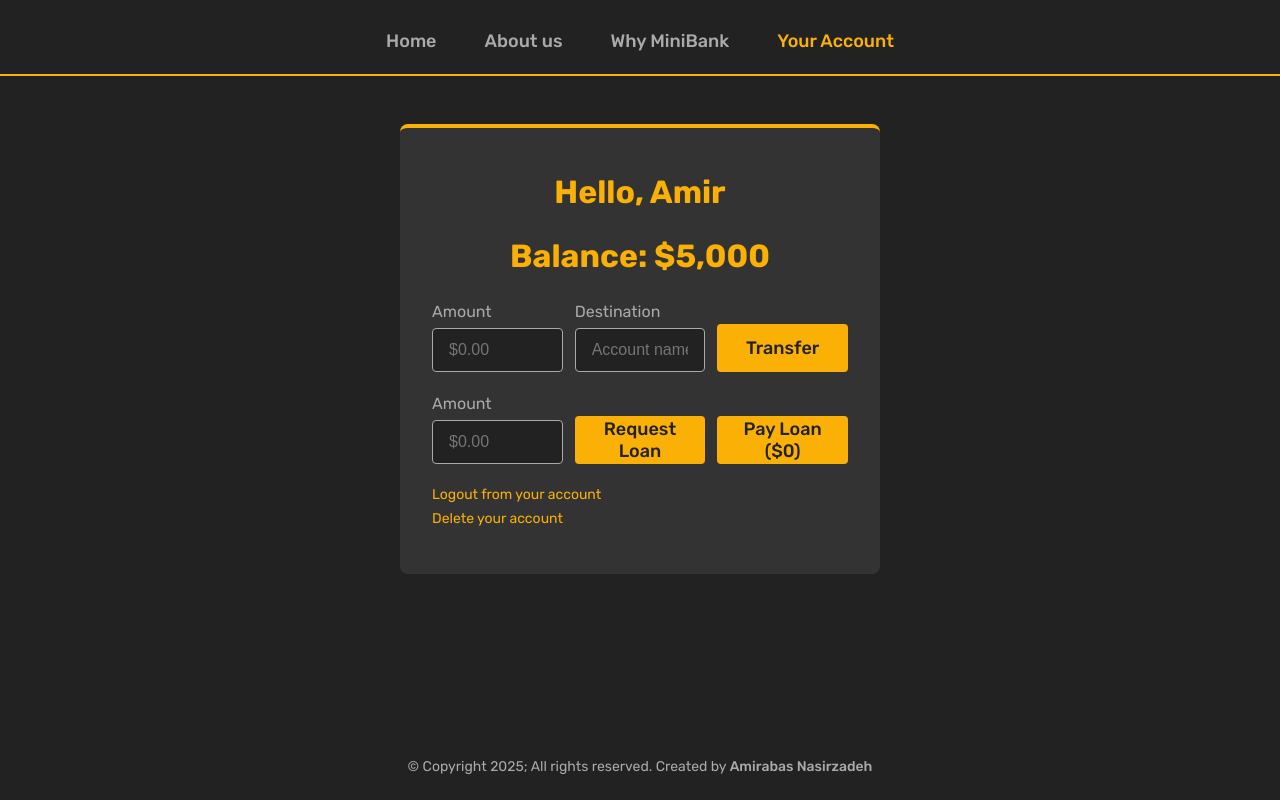
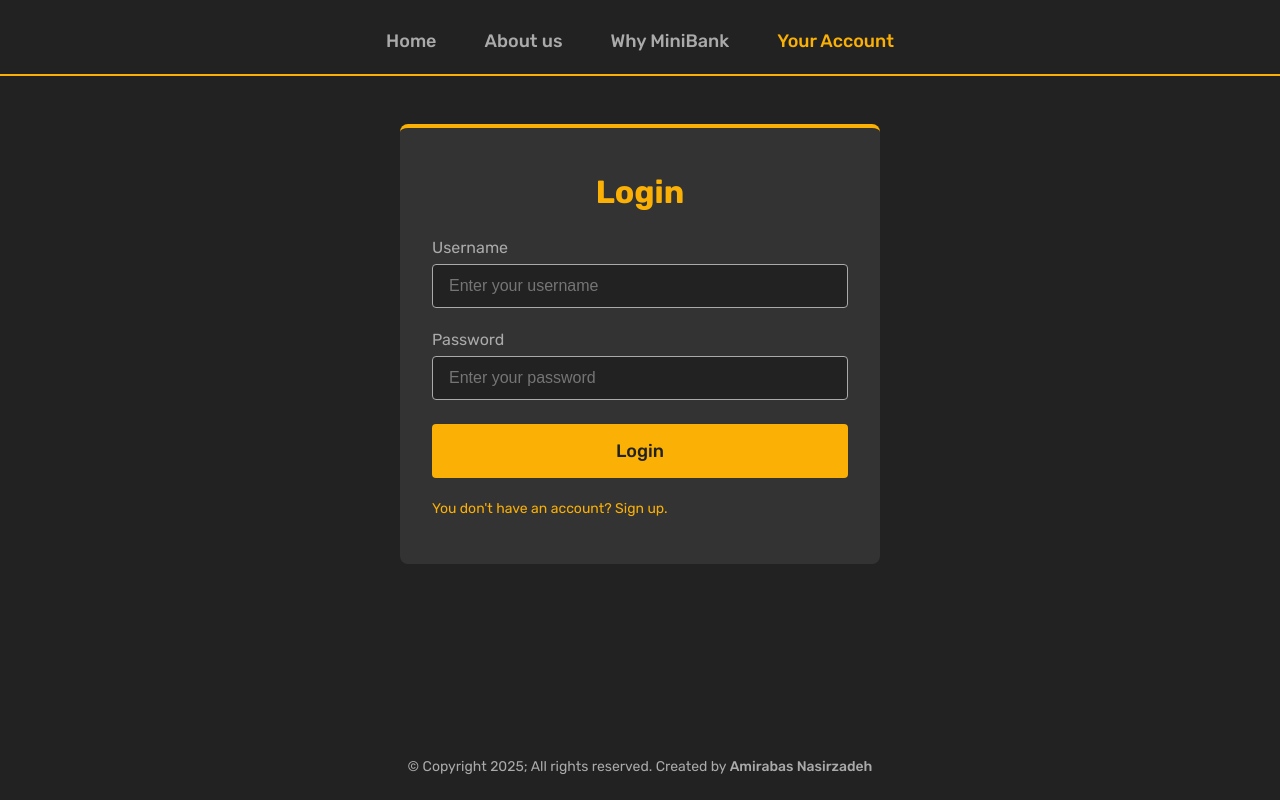
Before and after one commit to AmirabasNasirzadeh/MiniBank, a React (Vite) app: page /account in a window 1280 px wide. Built offline with nearby package versions, Linux system fonts and the light colour scheme.

Commit message:
Connecting accountsSlice to the UI

```diff
--- a/src/components/Form.jsx
+++ b/src/components/Form.jsx
@@ -1,19 +1,32 @@
 import { useState } from "react";
 import { useDispatch } from "react-redux";
 import { useSelector } from "react-redux";
-import { signup, login, logout } from "../features/accounts/accountsSlice";
+import {
+  login,
+  signup,
+  logout,
+  deleteAccount,
+  transfer,
+  requestLoan,
+  payLoan,
+} from "../features/accounts/accountsSlice";
 
 function Form() {
   const dispatch = useDispatch();
-  const { isLoggedin } = useSelector((state) => state.accounts);
+  const { isLoggedin, currentUser, accounts } = useSelector(
+    (state) => state.accounts
+  );
   const [hasAccount, setHasAccount] = useState(true);
   const [username, setUsername] = useState("");
   const [password, setPassword] = useState("");
+  const [transferAmount, setTransferAmount] = useState("");
+  const [transferDestination, setTransferDestination] = useState("");
+  const [loanAmount, setLoanAmount] = useState("");
 
-  return (
+  return isLoggedin ? (
     <div class="form__container">
-      <h2 class="form__header">Hello, Amir</h2>
-      <h2 class="form__header">Balance: $5,000</h2>
+      <h2 class="form__header">Hello, {currentUser.username}</h2>
+      <h2 class="form__header">Balance: ${currentUser.balance}</h2>
 
       <div class="form__row">
         <div class="form__group">
@@ -25,8 +38,8 @@ function Form() {
             id="amount"
             class="form__input"
             placeholder="$0.00"
-            min={0}
-            max={1000}
+            value={transferAmount}
+            onChange={(e) => setTransferAmount(e.target.value)}
           />
         </div>
 
@@ -39,11 +52,23 @@ function Form() {
             id="account"
             class="form__input"
             placeholder="Account name"
+            value={transferDestination}
+            onChange={(e) => setTransferDestination(e.target.value)}
           />
         </div>
         <button
           type="button"
           class="form__btn form__btn--transfer form__btn--money"
+          onClick={() => {
+            dispatch(
+              transfer({
+                username: transferDestination,
+                amount: transferAmount,
+              })
+            );
+            setTransferAmount("");
+            setTransferDestination("");
+          }}
         >
           Transfer
         </button>
@@ -59,79 +84,98 @@ function Form() {
             id="loan-amount"
             class="form__input"
             placeholder="$0.00"
-            min={0}
-            max={1000}
+            value={loanAmount}
+            onChange={(e) => setLoanAmount(e.target.value)}
           />
         </div>
         <button
           type="button"
           class="form__btn form__btn--loan form__btn--money"
+          onClick={() => {
+            dispatch(requestLoan(loanAmount));
+            setLoanAmount("");
+          }}
         >
           Request Loan
         </button>
-        <button type="button" class="form__btn form__btn--pay form__btn--money">
-          Pay Loan ($0)
+        <button
+          type="button"
+          class="form__btn form__btn--pay form__btn--money"
+          onClick={() => dispatch(payLoan())}
+        >
+          Pay Loan ${currentUser.loan}
         </button>
       </div>
 
-      <p class="form__situation">Logout from your account</p>
+      <p class="form__situation" onClick={() => dispatch(logout())}>
+        Logout from your account
+      </p>
       <br />
-      <p class="form__situation">Delete your account</p>
+      <p class="form__situation" onClick={() => dispatch(deleteAccount())}>
+        Delete your account
+      </p>
     </div>
-    // <div class="form__container">
-    //   <h2 class="form__header">{hasAccount ? "Login" : "Sign up"}</h2>
-    //   <form
-    //     class="form__content"
-    //     onSubmit={(e) => {
-    //       e.preventDefault();
-    //       hasAccount
-    //         ? dispatch(login(username, password))
-    //         : dispatch(signup(username, password));
-    //     }}
-    //   >
-    //     <div class="form__group">
-    //       <label for="username" class="form__label">
-    //         Username
-    //       </label>
-    //       <input
-    //         type="text"
-    //         id="username"
-    //         class="form__input"
-    //         placeholder={
-    //           hasAccount ? "Enter your username" : "Enter a username"
-    //         }
-    //         value={username}
-    //         onChange={(e) => setUsername(e.target.value)}
-    //       />
-    //     </div>
-    //     <div class="form__group">
-    //       <label for="password" class="form__label">
-    //         Password
-    //       </label>
-    //       <input
-    //         type="password"
-    //         id="password"
-    //         class="form__input"
-    //         placeholder={
-    //           hasAccount ? "Enter your password" : "Enter a password"
-    //         }
-    //         value={password}
-    //         onChange={(e) => setPassword(e.target.value)}
-    //       />
-    //     </div>
-    //     <button type="submit" class="form__btn">
-    //       {hasAccount ? "Login" : "Sign up"}
-    //     </button>
-    //   </form>
-    //   <p
-    //     className="form__situation"
-    //     onClick={() => setHasAccount((situation) => !situation)}
-    //   >
-    //     {hasAccount
-    //       ? "You don't have an account? Sign up."
-    //       : "You have an account? Login."}
-    //   </p>
-    // </div>
+  ) : (
+    <div class="form__container">
+      <h2 class="form__header">{hasAccount ? "Login" : "Sign up"}</h2>
+      <form
+        class="form__content"
+        onSubmit={(e) => {
+          e.preventDefault();
+          hasAccount
+            ? dispatch(login({ username, password }))
+            : dispatch(signup({ username, password }));
+
+          setUsername("");
+          setPassword("");
+
+          console.log(accounts);
+          console.log(currentUser);
+        }}
+      >
+        <div class="form__group">
+          <label for="username" class="form__label">
+            Username
+          </label>
+          <input
+            type="text"
+            id="username"
+            class="form__input"
+            placeholder={
+              hasAccount ? "Enter your username" : "Enter a username"
+            }
+            value={username}
+            onChange={(e) => setUsername(e.target.value)}
+          />
+        </div>
+        <div class="form__group">
+          <label for="password" class="form__label">
+            Password
+          </label>
+          <input
+            type="password"
+            id="password"
+            class="form__input"
+            placeholder={
+              hasAccount ? "Enter your password" : "Enter a password"
+            }
+            value={password}
+            onChange={(e) => setPassword(e.target.value)}
+          />
+        </div>
+        <button type="submit" class="form__btn">
+          {hasAccount ? "Login" : "Sign up"}
+        </button>
+      </form>
+      <p
+        className="form__situation"
+        onClick={() => setHasAccount((situation) => !situation)}
+      >
+        {hasAccount
+          ? "You don't have an account? Sign up."
+          : "You have an account? Login."}
+      </p>
+    </div>
   );
 }
 
--- a/src/features/accounts/accountsSlice.js
+++ b/src/features/accounts/accountsSlice.js
@@ -2,8 +2,8 @@ import { createSlice } from "@reduxjs/toolkit";
 
 const initialState = {
   accounts: [
-    { username: "Amir", password: "123", balance: 50, loan: 10 },
-    { username: "Ali", password: "456", balance: 100, loan: 25 },
+    { username: "amir", password: "123", balance: 50, loan: 10 },
+    { username: "ali", password: "456", balance: 100, loan: 25 },
   ],
   currentUser: null,
   isLoggedin: false,
@@ -18,15 +18,20 @@ const accountSlice = createSlice({
         (acc) => acc.username === action.payload.username
       );
 
-      if (!user || user.password !== action.payload.password) return;
+      if (!user || user.password !== action.payload.password) {
+        alert("Invalid username or password!");
+        return;
+      }
       state.currentUser = { ...user };
       state.isLoggedin = true;
     },
     signup(state, action) {
       if (
         state.accounts.some((acc) => acc.username === action.payload.username)
-      )
+      ) {
+        alert("An account exist with the same username!");
         return;
+      }
 
       const newUser = {
         username: action.payload.username,
@@ -41,6 +46,7 @@ const accountSlice = createSlice({
     logout(state) {
       state.isLoggedin = false;
       state.currentUser = null;
+      alert("You logged out from your account!");
     },
     deleteAccount(state) {
       state.isLoggedin = false;
@@ -48,17 +54,24 @@ const accountSlice = createSlice({
         (user) => user.username !== state.currentUser.username
       );
       state.currentUser = null;
+      alert("You deleted your account!");
     },
     transfer(state, action) {
-      if (action.payload.username === state.currentUser.username) return;
-      if (state.currentUser.balance < action.payload.amount) return;
+      if (action.payload.username === state.currentUser.username) {
+        alert("You can't transfer money to your own account!");
+        return;
+      }
+      if (state.currentUser.balance < action.payload.amount) {
+        alert("You don't have enough money!");
+        return;
+      }
 
       state.accounts = state.accounts.map((user) => {
         if (user.username === action.payload.username) {
-          return { ...user, balance: user.balance + action.payload.amount };
+          return { ...user, balance: +user.balance + +action.payload.amount };
         }
         if (user.username === state.currentUser.username) {
-          return { ...user, balance: user.balance - action.payload.amount };
+          return { ...user, balance: +user.balance - +action.payload.amount };
         }
         return user;
       });
@@ -74,8 +87,8 @@ const accountSlice = createSlice({
         user.username === state.currentUser.username
           ? {
               ...user,
-              balance: user.balance + action.payload,
-              loan: user.loan + action.payload,
+              balance: +user.balance + +action.payload,
+              loan: +user.loan + +action.payload,
             }
           : user
       );
@@ -87,11 +100,14 @@ const accountSlice = createSlice({
       };
     },
     payLoan(state) {
-      if (state.currentUser.balance < state.currentUser.loan) return;
+      if (state.currentUser.balance < state.currentUser.loan) {
+        alert("You don't have enough money to pay your loan!");
+        return;
+      }
 
       state.accounts = state.accounts.map((user) =>
         user.username === state.currentUser.username
-          ? { ...user, balance: user.balance - user.loan, loan: 0 }
+          ? { ...user, balance: +user.balance - +user.loan, loan: 0 }
           : user
       );
       state.currentUser = {
```
